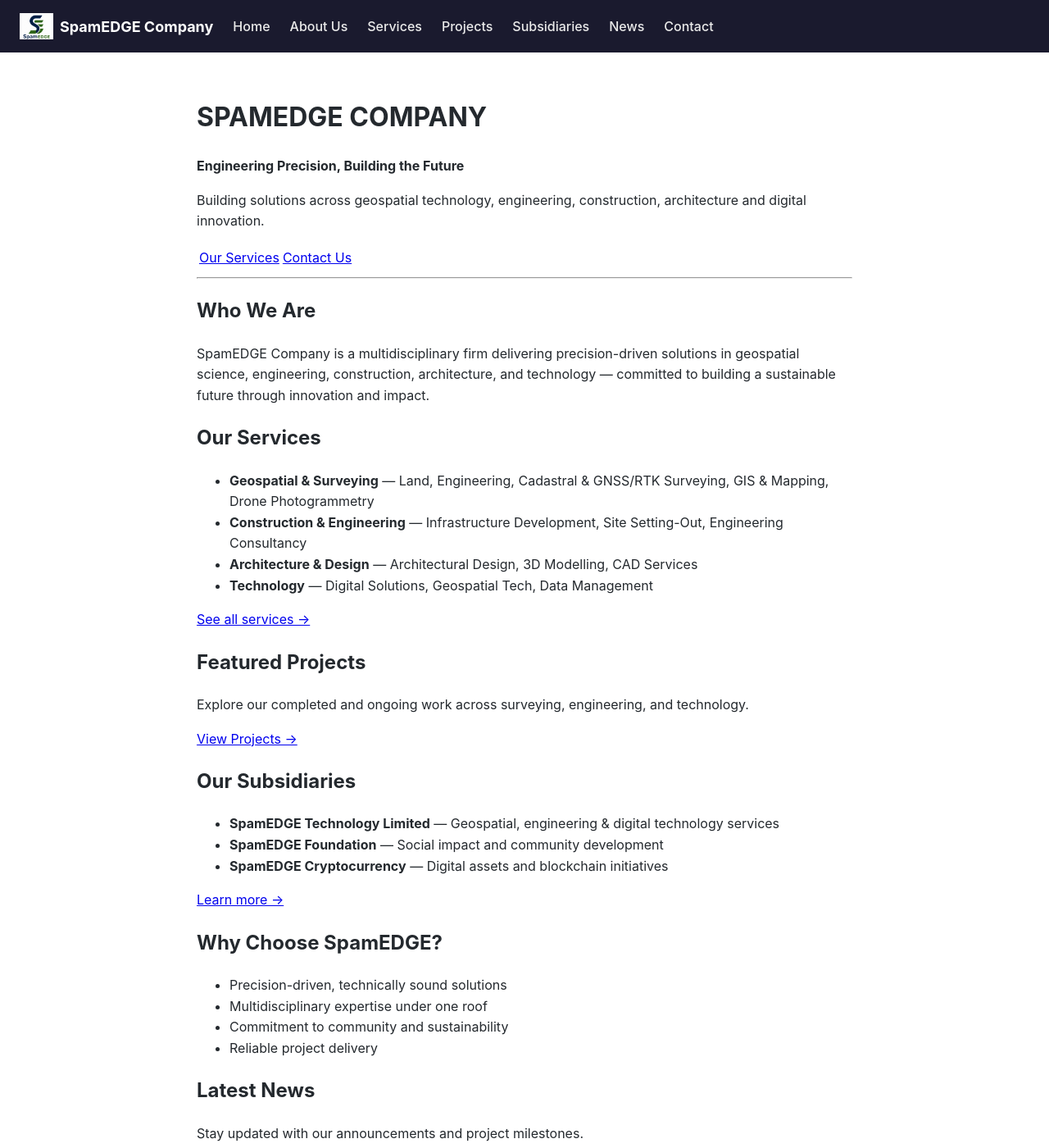
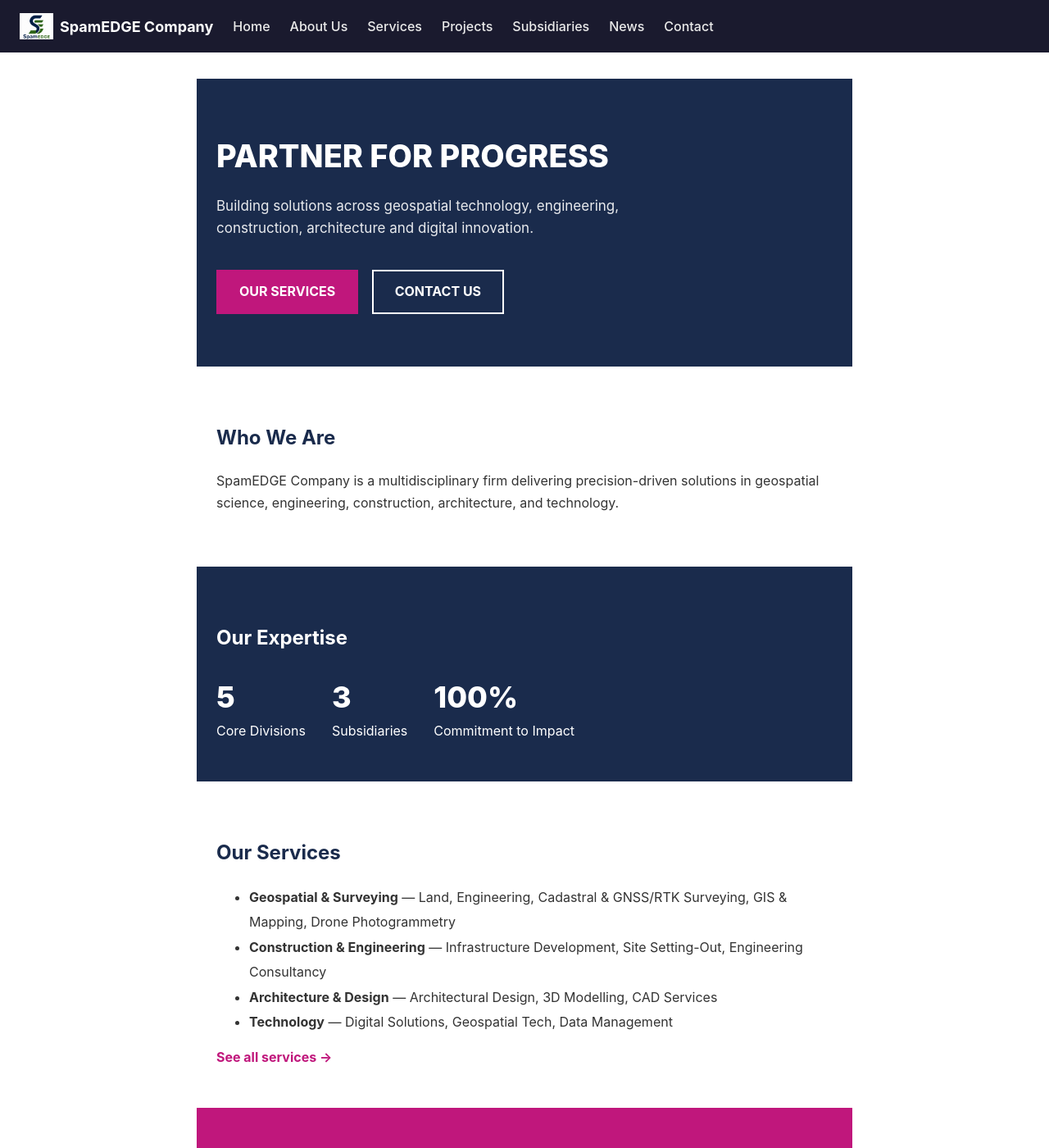
Before and after one commit to spamEDGEcompany/spamEDGEcompany.github.io, a Jekyll site: the page built from index.md, in a window 1280 px wide and 1400 px high. Shown: the whole window at 82% size. Built offline with Jekyll 4.4.1, drawn with Linux system fonts in a browser that asks for light colours; some of the changed text lies outside the part shown.

Commit message:
Update index.md

```diff
--- a/index.md
+++ b/index.md
@@ -3,58 +3,48 @@
 title: Home
 ---
 
-# SPAMEDGE COMPANY
-**Engineering Precision, Building the Future**
+<div style="background:#1a2b4c; color:#fff; padding:64px 24px;">
+<h1 style="font-size:38px; font-weight:800; margin:0 0 16px;">PARTNER FOR PROGRESS</h1>
+<p style="max-width:600px; font-size:17px; opacity:0.9;">Building solutions across geospatial technology, engineering, construction, architecture and digital innovation.</p>
+<a href="/services" style="background:#c0177c; color:#fff; padding:14px 28px; text-decoration:none; font-weight:700; margin-right:12px; display:inline-block; margin-top:20px;">OUR SERVICES</a>
+<a href="/contact" style="border:2px solid #fff; color:#fff; padding:12px 26px; text-decoration:none; font-weight:700; display:inline-block; margin-top:20px;">CONTACT US</a>
+</div>
 
-Building solutions across geospatial technology, engineering, construction, architecture and digital innovation.
+<div style="padding:48px 24px; max-width:800px;">
+<h2 style="color:#1a2b4c;">Who We Are</h2>
+<p style="font-size:16px; line-height:1.7; color:#333;">SpamEDGE Company is a multidisciplinary firm delivering precision-driven solutions in geospatial science, engineering, construction, architecture, and technology.</p>
+</div>
 
-[Our Services](/services) | [Contact Us](/contact)
+<div style="background:#1a2b4c; color:#fff; padding:48px 24px;">
+<h2>Our Expertise</h2>
+<div style="display:flex; gap:32px; flex-wrap:wrap; margin-top:24px;">
+<div><div style="font-size:36px; font-weight:800;">5</div><div>Core Divisions</div></div>
+<div><div style="font-size:36px; font-weight:800;">3</div><div>Subsidiaries</div></div>
+<div><div style="font-size:36px; font-weight:800;">100%</div><div>Commitment to Impact</div></div>
+</div>
+</div>
 
----
+<div style="padding:48px 24px; max-width:800px;">
+<h2 style="color:#1a2b4c;">Our Services</h2>
+<ul style="font-size:16px; line-height:1.9; color:#333;">
+<li><strong>Geospatial & Surveying</strong> — Land, Engineering, Cadastral & GNSS/RTK Surveying, GIS & Mapping, Drone Photogrammetry</li>
+<li><strong>Construction & Engineering</strong> — Infrastructure Development, Site Setting-Out, Engineering Consultancy</li>
+<li><strong>Architecture & Design</strong> — Architectural Design, 3D Modelling, CAD Services</li>
+<li><strong>Technology</strong> — Digital Solutions, Geospatial Tech, Data Management</li>
+</ul>
+<a href="/services" style="color:#c0177c; font-weight:700; text-decoration:none;">See all services →</a>
+</div>
 
-## Who We Are
+<div style="background:#c0177c; color:#fff; padding:48px 24px; text-align:center;">
+<h2>Ready to Work With Us?</h2>
+<a href="/contact" style="background:#fff; color:#c0177c; padding:14px 32px; text-decoration:none; font-weight:700; display:inline-block; margin-top:12px;">GET IN TOUCH</a>
+</div>
 
-SpamEDGE Company is a multidisciplinary firm delivering precision-driven solutions in geospatial science, engineering, construction, architecture, and technology — committed to building a sustainable future through innovation and impact.
-
-## Our Services
-
-- **Geospatial & Surveying** — Land, Engineering, Cadastral & GNSS/RTK Surveying, GIS & Mapping, Drone Photogrammetry
-- **Construction & Engineering** — Infrastructure Development, Site Setting-Out, Engineering Consultancy
-- **Architecture & Design** — Architectural Design, 3D Modelling, CAD Services
-- **Technology** — Digital Solutions, Geospatial Tech, Data Management
-
-[See all services →](/services)
-
-## Featured Projects
-
-Explore our completed and ongoing work across surveying, engineering, and technology.
-
-[View Projects →](/projects)
-
-## Our Subsidiaries
-
-- **SpamEDGE Technology Limited** — Geospatial, engineering & digital technology services
-- **SpamEDGE Foundation** — Social impact and community development
-- **SpamEDGE Cryptocurrency** — Digital assets and blockchain initiatives
-
-[Learn more →](/subsidiaries)
-
-## Why Choose SpamEDGE?
-
-- Precision-driven, technically sound solutions
-- Multidisciplinary expertise under one roof
-- Commitment to community and sustainability
-- Reliable project delivery
-
-## Latest News
-
-Stay updated with our announcements and project milestones.
-
-[Read News →](/blog)
-
-## Ready to Work With Us?
-
-[Get in Touch](/contact)
-
----
-📧 info.spamedgdecompany@gmail.com | 📞 0915 806 8973 | 📍 Lagos, Nigeria
+<div style="padding:48px 24px; max-width:800px;">
+<h2 style="color:#1a2b4c;">Our Subsidiaries</h2>
+<ul style="font-size:16px; line-height:1.9; color:#333;">
+<li><strong>SpamEDGE Technology Limited</strong> — Geospatial, engineering & digital technology services</li>
+<li><strong>SpamEDGE Foundation</strong> — Social impact and community development</li>
+<li><strong>SpamEDGE Cryptocurrency</strong> — Digital assets and blockchain initiatives</li>
+</ul>
+</div>
```
